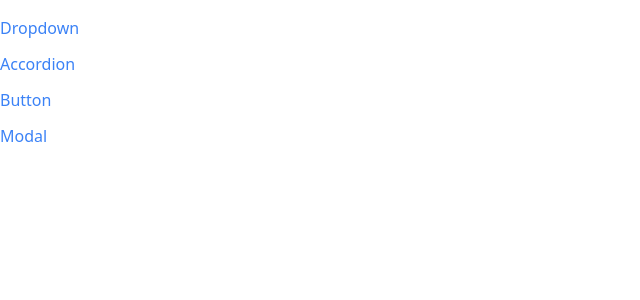
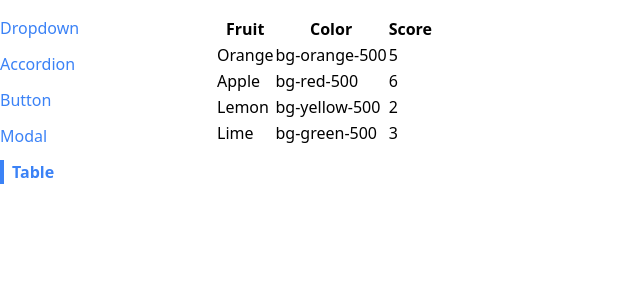
Before and after one commit to TomVerkon/comps, a React (Create React App) app: page /table in a window 1280 px wide. Shown: the top 300 px of the page, without its empty margins (0-640 px from the left). Built offline with nearby package versions, Linux system fonts and the light colour scheme.

Commit message:
started table component

```diff
--- a/src/App.js
+++ b/src/App.js
@@ -4,6 +4,7 @@
 import DropdownPage from './pages/DropdownPage';
 import ModalPage from './pages/ModalPage';
 import Sidebar from './components/Sidebar';
+import TablePage from './pages/TablePage';
 
 function App() {
   return (<div className="container mx-auto grid grid-cols-6 gap-4 mt-4">
@@ -13,6 +14,7 @@
       <Route path='/'><DropdownPage /></Route>
       <Route path='/button'><ButtonPage /></Route>
       <Route path='/modal'><ModalPage /></Route>
+      <Route path='/table'><TablePage /></Route>
     </div>
   </div>);
 }
--- a/src/components/Sidebar.js
+++ b/src/components/Sidebar.js
@@ -6,6 +6,7 @@
     { label: 'Accordion', path: '/accordion' },
     { label: 'Button', path: '/button' },
     { label: 'Modal', path: '/modal' },
+    { label: 'Table', path: '/table' },
   ];
 
   const renderedLinks = links.map((link) => {
--- /dev/null
+++ b/src/components/Table.js
@@ -0,0 +1,31 @@
+import React from 'react';
+
+const Table = ({ data }) => {
+
+  const renderedRows = data.map((fruit) => {
+    return (
+      <tr key={fruit.name}>
+        <td>{fruit.name}</td>
+        <td>{fruit.color}</td>
+        <td>{fruit.score}</td>
+      </tr>
+    );
+
+  });
+  return (
+    <table>
+      <thead>
+        <tr>
+          <th>Fruit</th>
+          <th>Color</th>
+          <th>Score</th>
+        </tr>
+      </thead>
+      <tbody>
+        {renderedRows}
+      </tbody>
+    </table>
+  );
+};
+
+export default Table;
--- /dev/null
+++ b/src/pages/TablePage.js
@@ -0,0 +1,19 @@
+import React from 'react';
+import Table from '../components/Table';
+
+const TablePage = () => {
+
+  const data = [
+    { name: 'Orange', color: 'bg-orange-500', score: 5 },
+    { name: 'Apple', color: 'bg-red-500', score: 6 },
+    { name: 'Lemon', color: 'bg-yellow-500', score: 2 },
+    { name: 'Lime', color: 'bg-green-500', score: 3 },
+  ];
+  return (
+    <div>
+      <Table data={data} />
+    </div>
+  );
+};
+
+export default TablePage;
```
